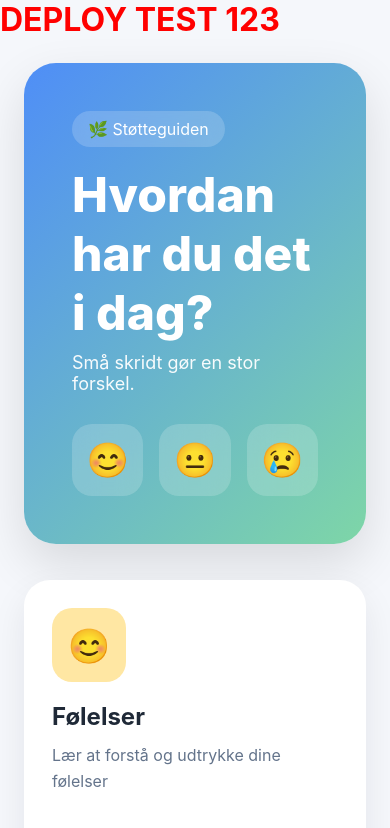
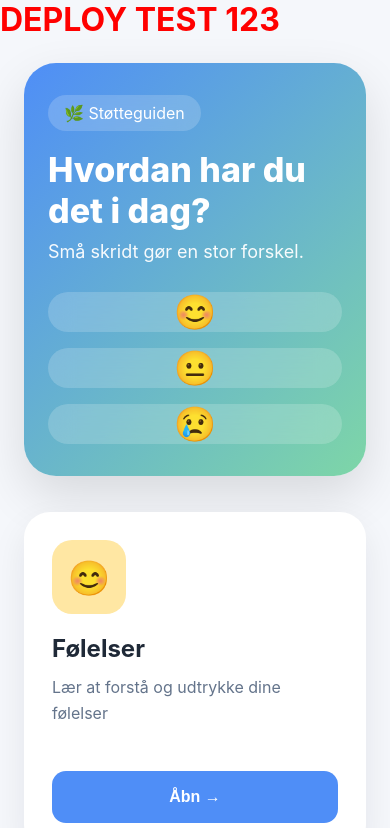
Before and after one commit to talhaahussein-design/St-tteguide, a React (Vite) app: page / in a window 390 px wide. Shown: the top 828 px of the page. Built offline with nearby package versions, Linux system fonts and the light colour scheme.

Commit message:
Style button in moduleCard with new properties

```diff
--- a/src/index.css
+++ b/src/index.css
@@ -122,3 +122,35 @@ body {
 .moduleCard button {
   margin-top: 24px;
   width: 100%;
+  height: 52px;
+  border: none;
+  border-radius: 14px;
+  background: #4f8ef7;
+  color: white;
+  font-size: 16px;
+  font-weight: 600;
+  cursor: pointer;
+  transition: .2s;
+}
+
+.moduleCard button:hover {
+  background: #3b7de7;
+}
+
+/* MOBILE */
+
+@media (max-width: 768px) {
+
+  .hero {
+    padding: 32px 24px;
+  }
+
+  .hero h1 {
+    font-size: 34px;
+  }
+
+  .moods {
+    flex-direction: column;
+  }
+
+}
```
